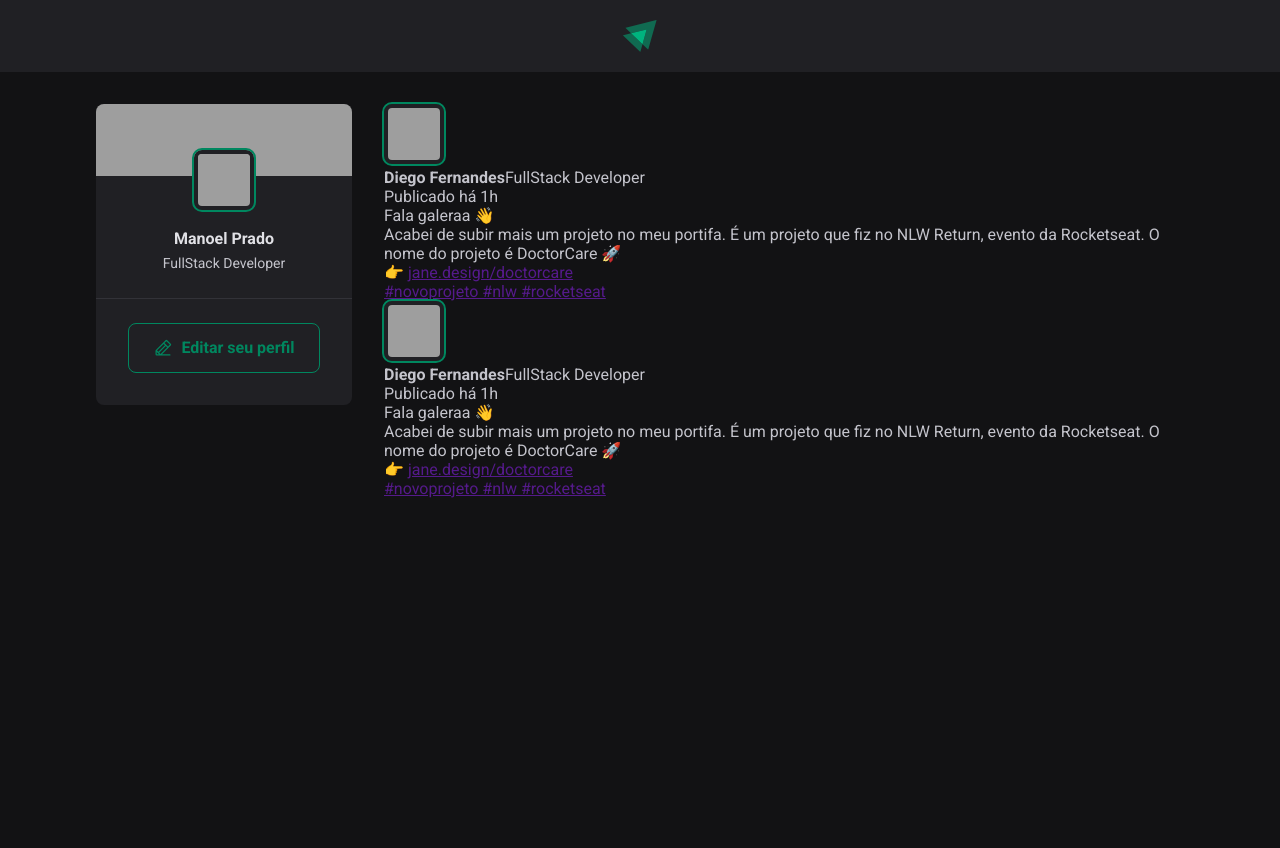
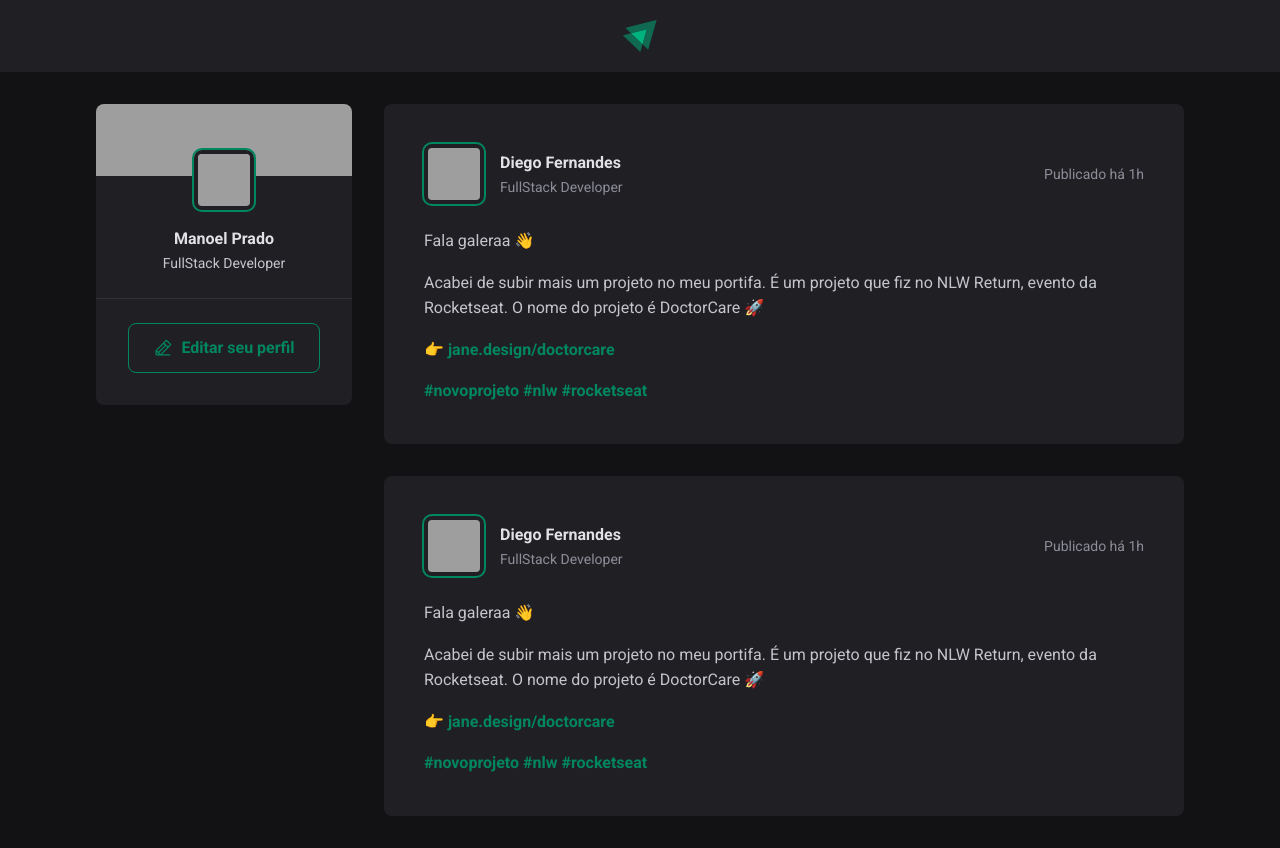
Before and after one commit to ManoelPradoMark22/ignite-reactjs-01-fundamentos, a React (Vite) app: page / in a window 1280 px wide. Before the commit the page ends 800 px from the top, so only its background shows below. Built offline with nearby package versions, Linux system fonts and the light colour scheme; grey boxes are pictures that could not be loaded.

Commit message:
styling post

```diff
--- a/src/components/Post.jsx
+++ b/src/components/Post.jsx
@@ -22,8 +22,12 @@ export function Post(props) {
       <div className={styles.content}>
         <p>Fala galeraa 👋</p>
         <p>Acabei de subir mais um projeto no meu portifa. É um projeto que fiz no NLW Return, evento da Rocketseat. O nome do projeto é DoctorCare 🚀</p>
-        <p>👉 <a href="">jane.design/doctorcare</a></p>
-        <p><a href="">#novoprojeto #nlw #rocketseat</a></p>
+        <p>👉{' '}<a href="">jane.design/doctorcare</a></p>
+        <p>
+          <a href="">#novoprojeto</a>{' '}
+          <a href="">#nlw</a>{' '}
+          <a href="">#rocketseat</a>
+        </p>
       </div>
     </article>
   )
--- a/src/components/Post.module.css
+++ b/src/components/Post.module.css
@@ -1,3 +1,59 @@
 .post {
+  background: var(--gray-800);
+  border-radius: 8px;
+  padding: 2.5rem;
+}
 
+.post + .post {
+  margin-top: 2rem;
 }
+
+.content {
+  line-height: 1.6;
+  color: var(--gray-300);
+  margin-top: 1.5rem;
+}
+
+.content p {
+  margin-top: 1rem;
+}
+
+.content a {
+  font-weight: bold;
+  color: var(--green-500);
+  text-decoration: none;
+}
+
+.content a:hover {
+  color: var(--green-300);
+}
+
+.post > header {
+  display: flex;
+  align-items: center;
+  justify-content: space-between;
+}
+
+.post > header time{
+  font-size: 0.875rem;
+  color: var(--gray-400)
+}
+
+.author {
+  display: flex;
+  align-items: center;
+  gap: 1rem;
+}
+
+.authorInfo strong {
+  display: block;
+  color: var(--gray-100);
+  line-height: 1.6;
+}
+
+.authorInfo span {
+  display: block;
+  font-size: 0.875rem;
+  color: var(--gray-400);
+  line-height: 1.6;
+}
--- a/src/global.css
+++ b/src/global.css
@@ -8,6 +8,7 @@
   --gray-800: #202024;
   --gray-900: #121214;
 
+  --green-300: #00B37E;
   --green-500: #00875f;
 }
 
```
Also changed, not shown: notes.txt.
